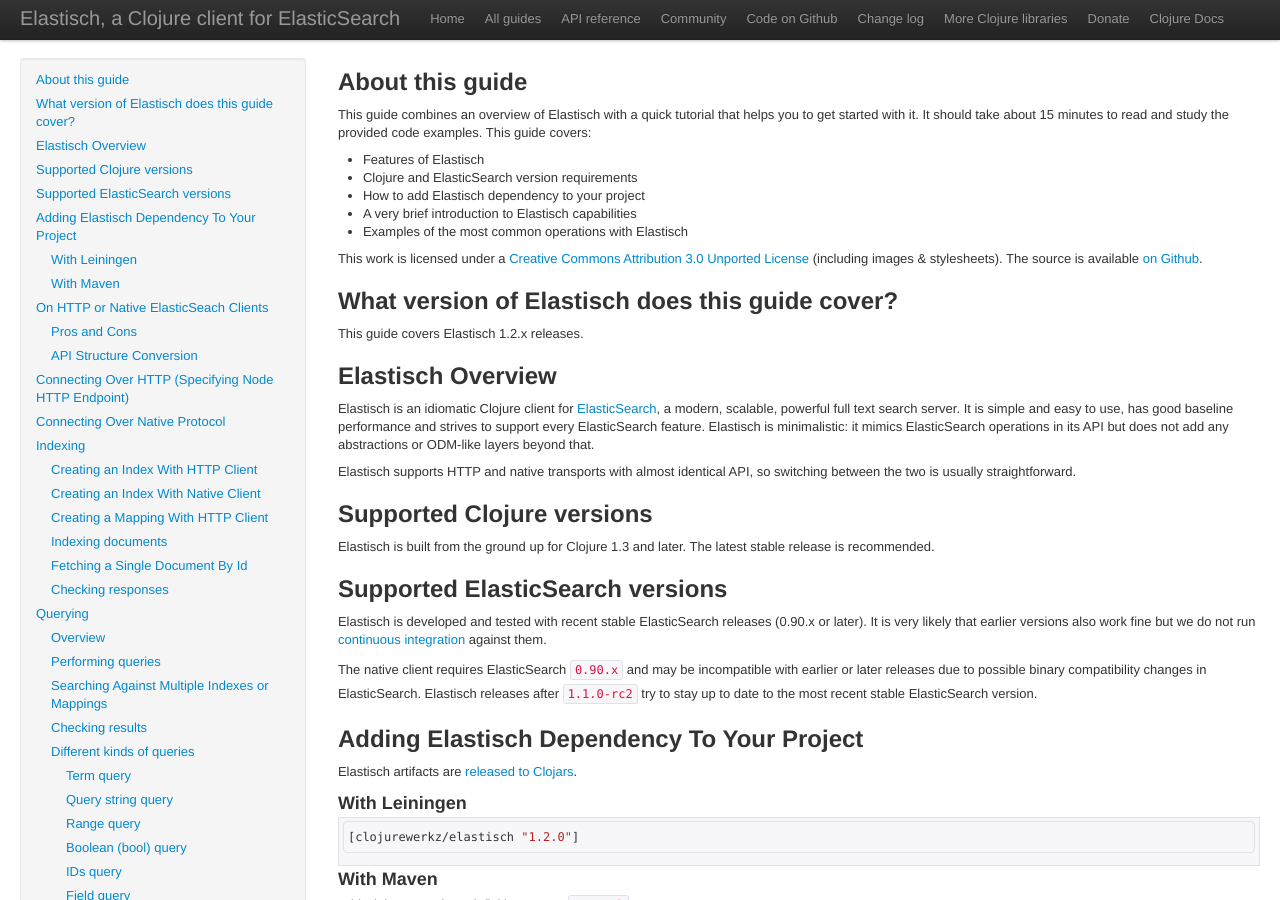
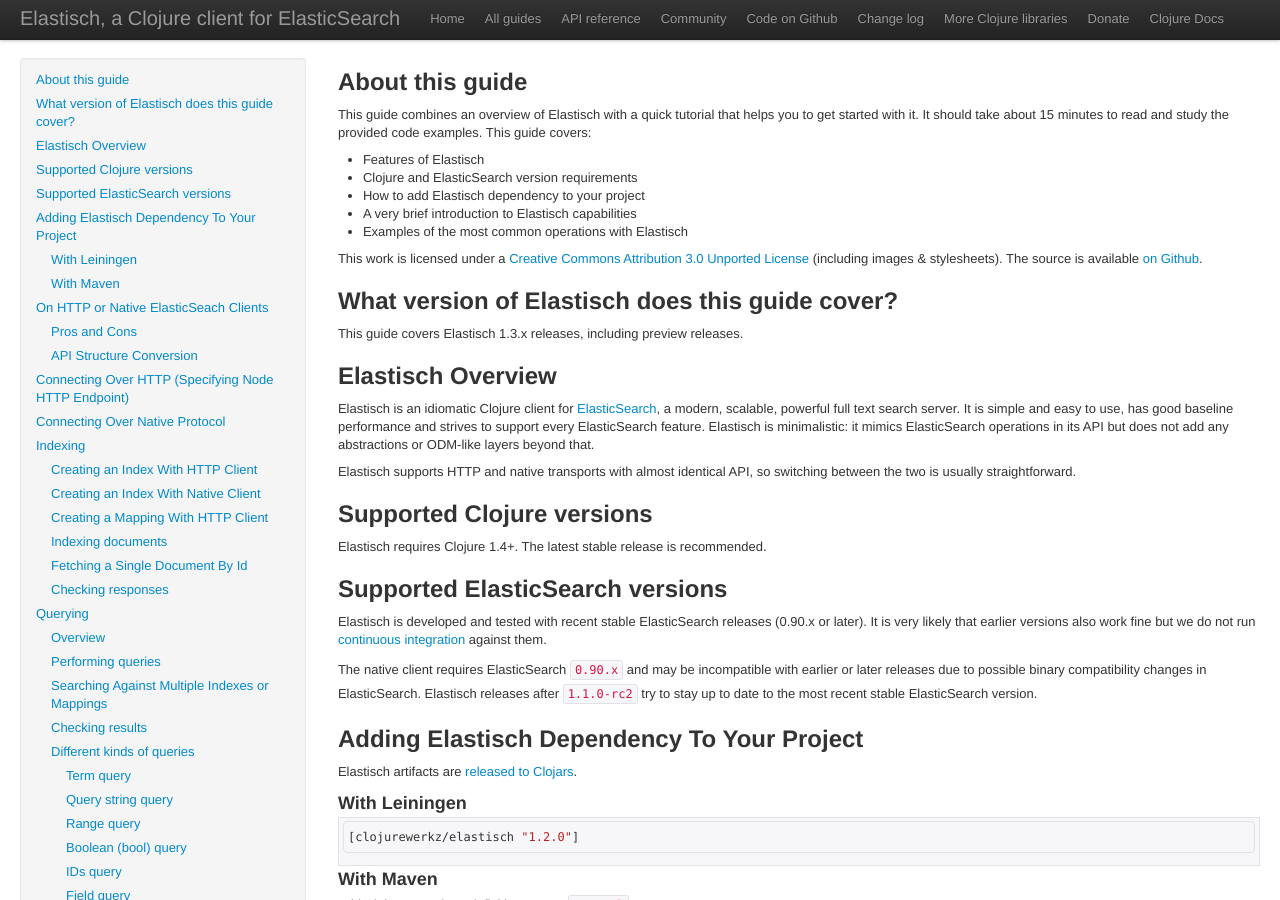
Before and after one commit to clojurewerkz/elastisch.docs, a Jekyll site: the page built from articles/getting_started.md, in a window 1280 px wide and 900 px high. Built offline with Jekyll 4.4.1, drawn with Linux system fonts in a browser that asks for light colours; some web fonts are replaced; Markdown is read by kramdown in place of the engine named in the settings; comment, search, counter and statistics services are not loaded.

Commit message:
Bump version to 1.3.0-beta1
It's the same as 1.2.0 except for upgraded dependencies

```diff
--- a/articles/getting_started.md
+++ b/articles/getting_started.md
@@ -19,7 +19,7 @@
 
 ## What version of Elastisch does this guide cover?
 
-This guide covers Elastisch 1.2.x releases.
+This guide covers Elastisch 1.3.x releases, including preview releases.
 
 
 
@@ -35,7 +35,7 @@
 
 ## Supported Clojure versions
 
-Elastisch is built from the ground up for Clojure 1.3 and later. The latest stable release is recommended.
+Elastisch requires Clojure 1.4+. The latest stable release is recommended.
 
 
 ## Supported ElasticSearch versions
```
Also changed, not shown: articles/facets.md (+1 -1 lines), articles/indexing.md (+1 -1 lines), articles/percolation.md (+1 -1 lines), articles/querying.md (+1 -1 lines).
